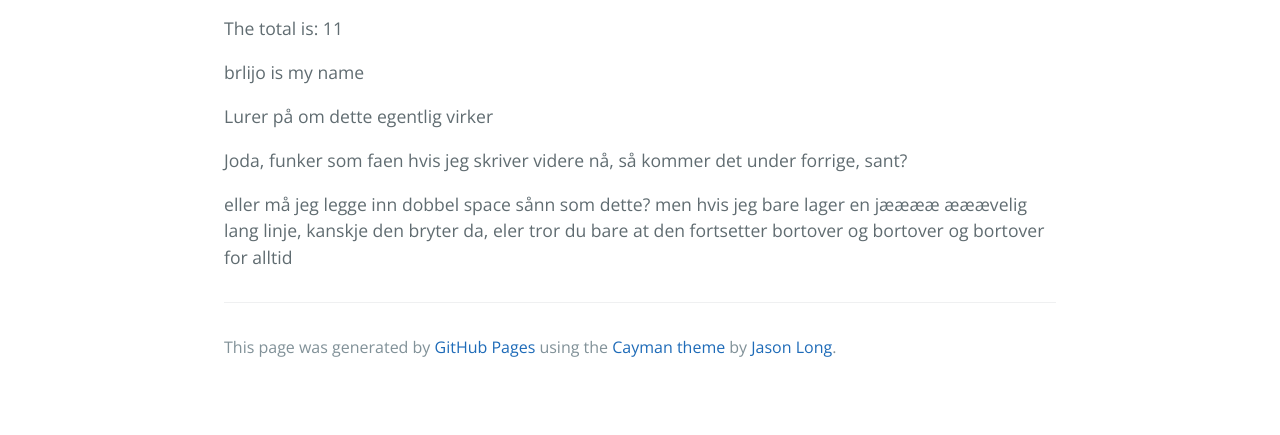
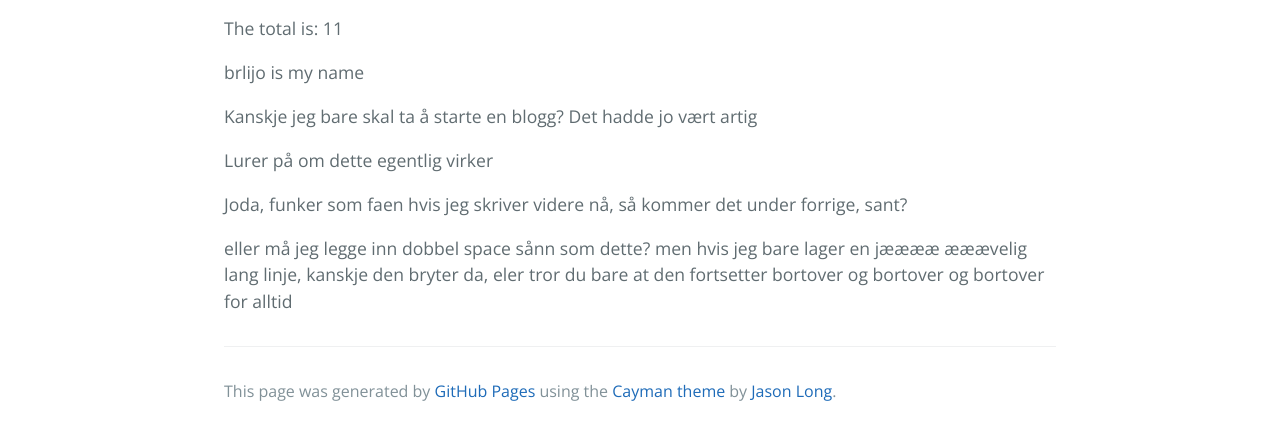
Before and after one commit to BrLiJo/brlijo.github.io, a plain HTML site: page index.html in a window 1280 px wide. Shown: the part 448-883 px from the top of the page. Before the commit the page ends 839 px from the top, so only its background shows below. Drawn offline with nearby package versions, Linux system fonts and the light colour scheme.

Commit message:
Update index.html

```diff
--- a/index.html
+++ b/index.html
@@ -33,7 +33,7 @@ document.getElementById("demo").innerHTML =
 
 <p>brlijo is my name  </p>
 
-
+<p>Kanskje jeg bare skal ta å starte en blogg? Det hadde jo vært artig</P>
 
 <p>Lurer på om dette egentlig virker</p>
 
```
